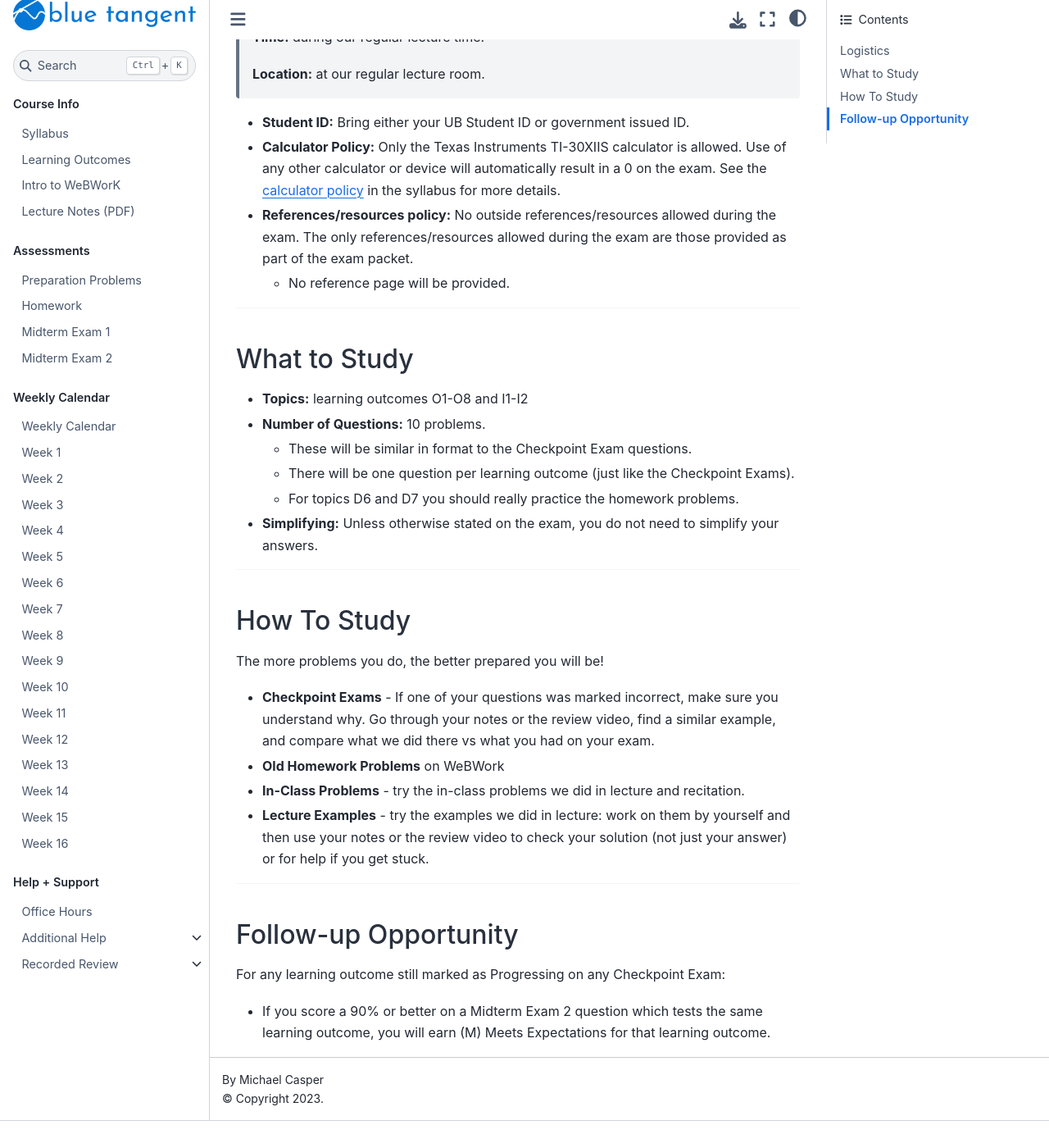
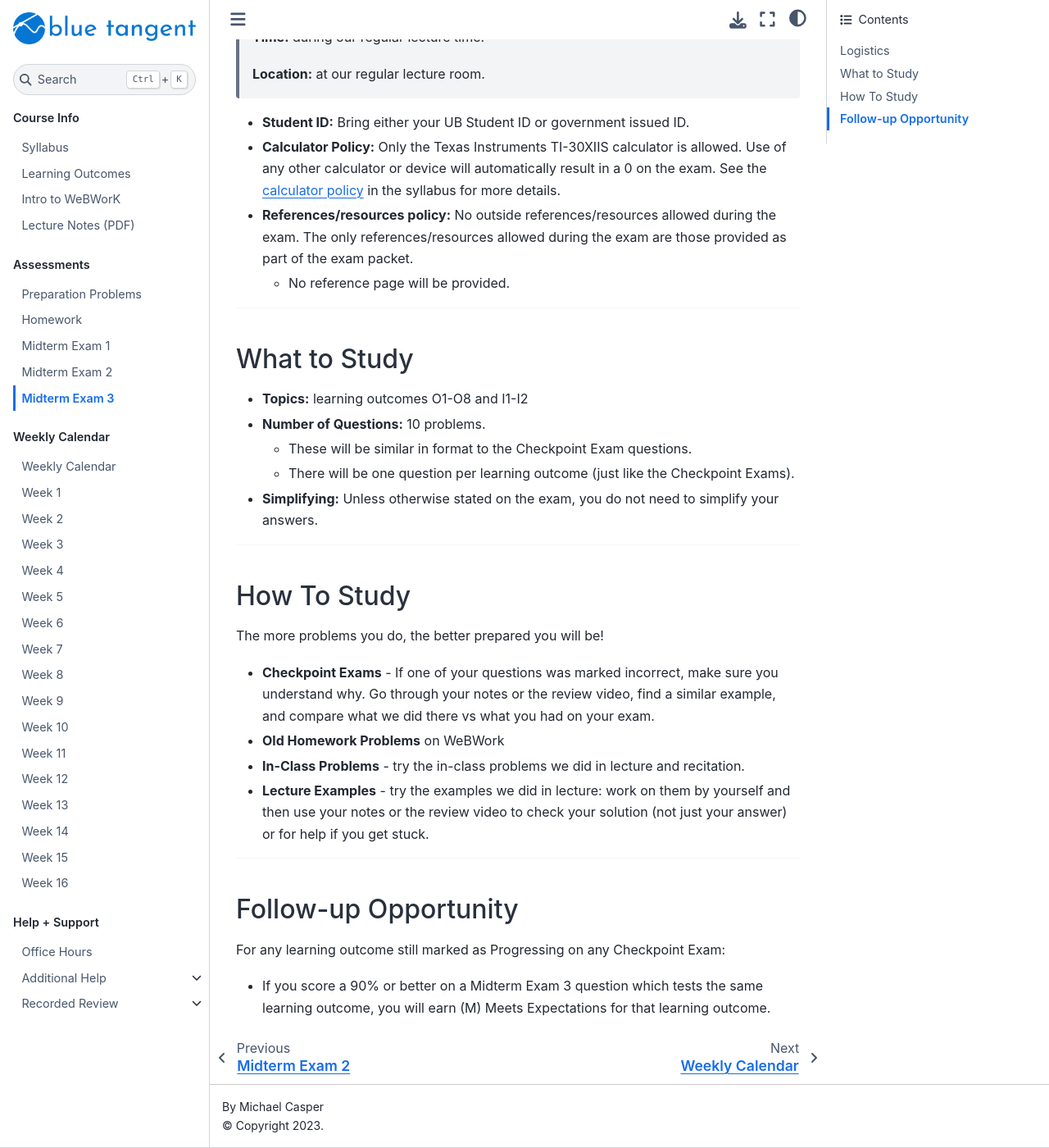
Before and after one commit to mjcasper/info-131, a Jupyter Book: the page built from assessments/midterm3.md, in a window 1280 px wide and 1400 px high, scrolled down 244 px. Shown: the whole window at 82% size. Built offline with Jupyter Book 1.0.4 settings and Sphinx 7.4.7 and the Sphinx Book theme 1.1.4, drawn with Linux system fonts in a browser that asks for light colours; before the commit the page ends 1611 px from its top, so only the background shows below that; some of the changed text lies outside the part shown.

Commit message:
midterm3

```diff
--- a/_toc.yml
+++ b/_toc.yml
@@ -13,6 +13,7 @@ parts:
     - file: assessments/homework
     - file: assessments/midterm1
     - file: assessments/midterm2
+    - file: assessments/midterm3
   - caption: Weekly Calendar
     chapters:
     - file: week/index
--- a/assessments/midterm3.md
+++ b/assessments/midterm3.md
@@ -4,7 +4,7 @@ Midterm Exam 3
 
 ## Logistics
 
-> **Date:** Friday, December 1st 2023
+> **Date:** Friday, December 1st, 2023
 >
 > **Time:** during our regular lecture time.
 >
@@ -26,7 +26,6 @@ Midterm Exam 3
 - **Number of Questions:** 10 problems.
     - These will be similar in format to the Checkpoint Exam questions.
     - There will be one question per learning outcome (just like the Checkpoint Exams).
-    - For topics D6 and D7 you should really practice the homework problems.
 
 - **Simplifying:** Unless otherwise stated on the exam, you do not need to simplify your answers.
 
@@ -52,4 +51,4 @@ The more problems you do, the better prepared you will be!
 
 For any learning outcome still marked as Progressing on any Checkpoint Exam:
 
-- If you score a 90% or better on a Midterm Exam 2 question which tests the same learning outcome, you will earn (M) Meets Expectations for that learning outcome.
+- If you score a 90% or better on a Midterm Exam 3 question which tests the same learning outcome, you will earn (M) Meets Expectations for that learning outcome.
```
Also changed, not shown: week/16.md (+1 -5 lines).
